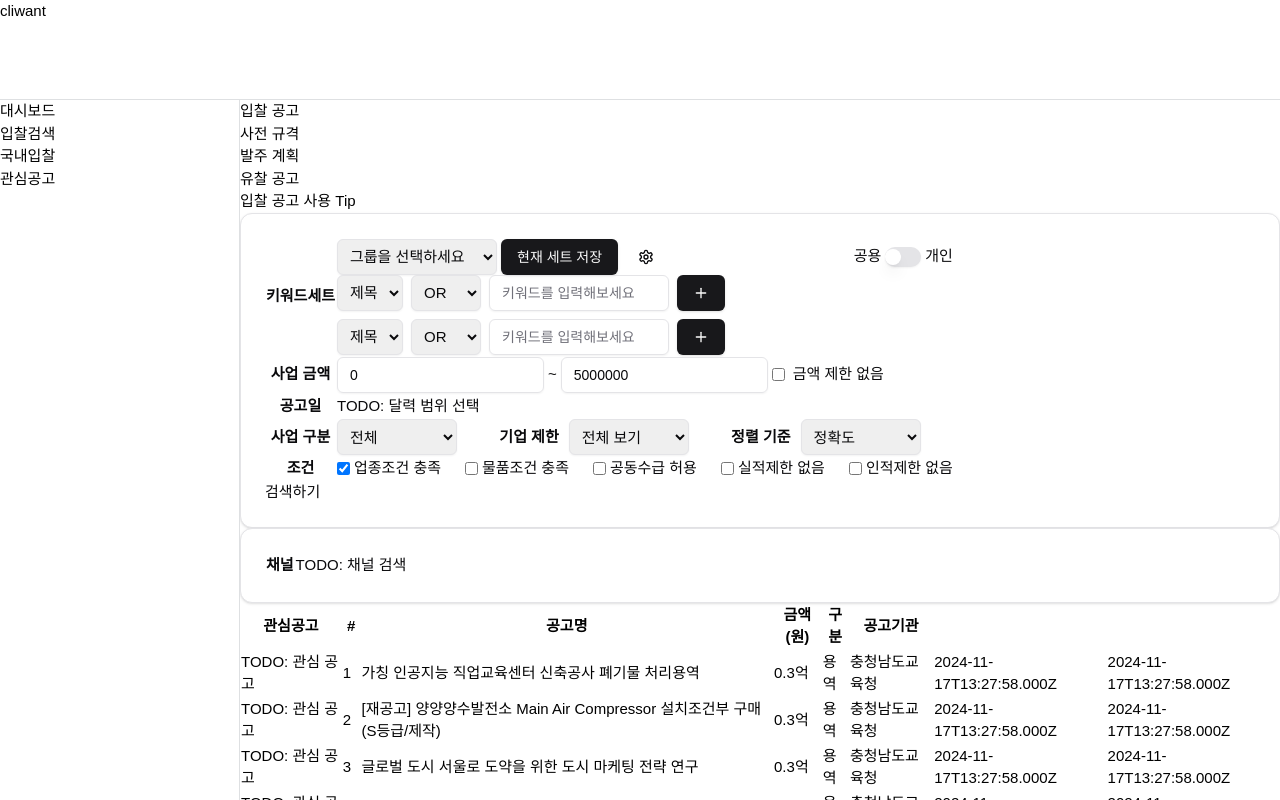
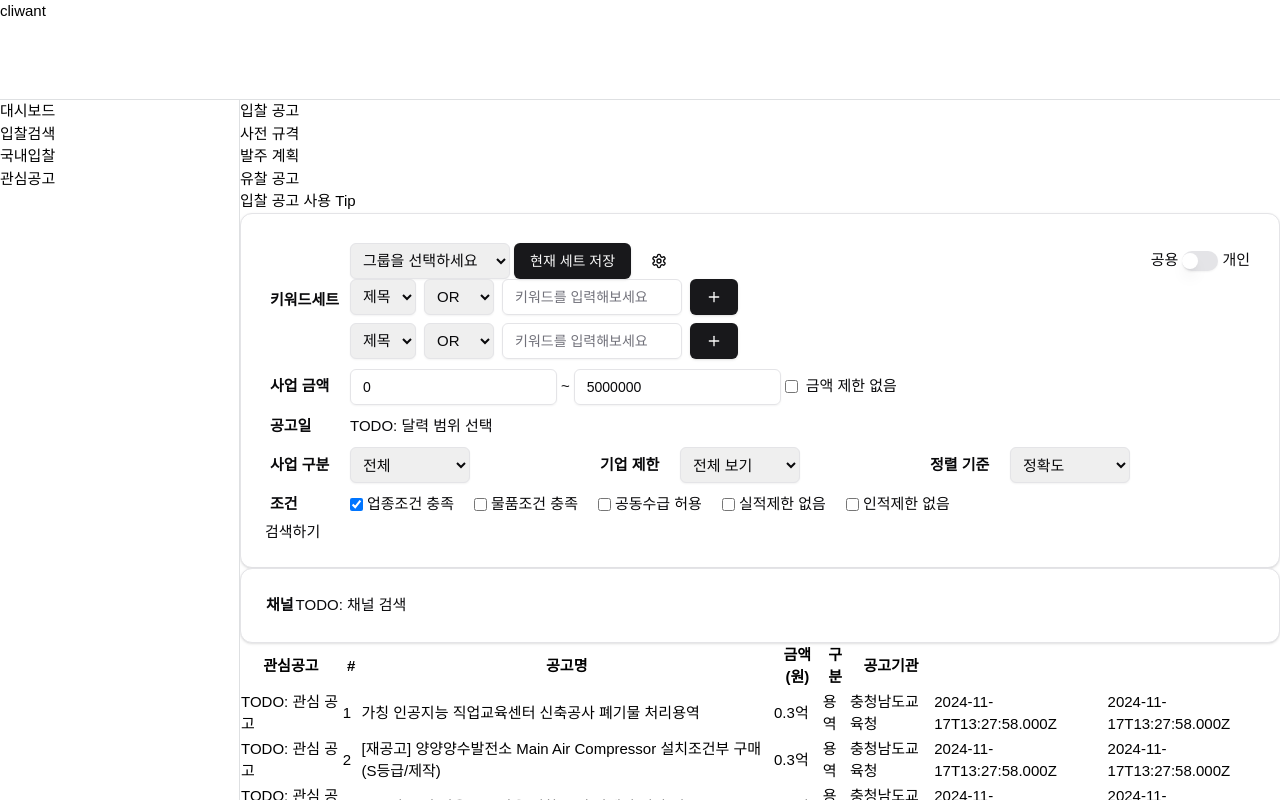
Before and after one commit to hckang80/nextjs-beginner-task, a Next.js app: page /dashboard/rfp in a window 1280 px wide. Shown: the top 800 px of the page. Built offline with nearby package versions, Linux system fonts and the light colour scheme.

Commit message:
feat: 검색 테이블 기초 정렬 하기

```diff
--- a/app/assets/styles/layout.scss
+++ b/app/assets/styles/layout.scss
@@ -25,3 +25,18 @@
   flex: 1 1 100%;
   overflow: auto;
 }
+
+table.search-table {
+  table-layout: auto;
+
+  th,
+  td {
+    padding: 5px;
+  }
+
+  th {
+    width: 80px;
+    text-align: left;
+    white-space: nowrap;
+  }
+}
--- a/app/dashboard/rfp/detailed-search.tsx
+++ b/app/dashboard/rfp/detailed-search.tsx
@@ -310,7 +310,7 @@ export function DetailedSearch() {
   return (
     // TODO: react hook form 으로 개선하기
     <form onSubmit={handleSubmit}>
-      <table>
+      <table className="search-table">
         <tbody>
           <tr>
             <th>키워드세트</th>
@@ -491,7 +491,7 @@ export function DetailedSearch() {
           <tr>
             <th>조건</th>
             <td colSpan={5}>
-              <div className="flex items-center gap-6">
+              <div className="flex flex-wrap items-center gap-x-[20px] gap-y-[5px]">
                 <label className="flex items-center gap-1">
                   <input
                     type="checkbox"
```
